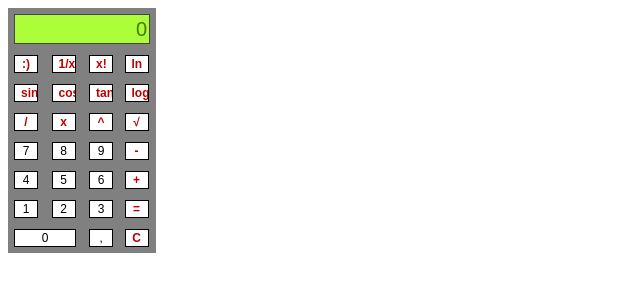
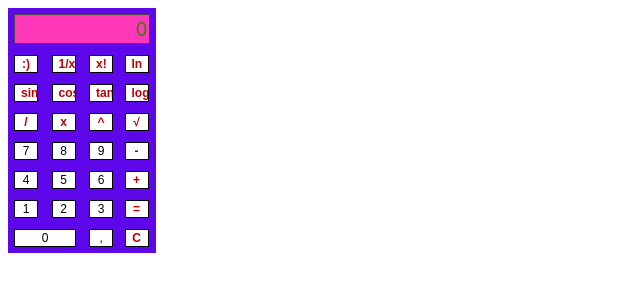
Before and after one commit to hayderrojas84/GIMNASIO_, a plain HTML site: page CALCULADORA CIENTIFICA/index.html in a window 1280 px wide. Shown: the whole page, without its empty margins (0-640 px from the left). Drawn offline with Linux system fonts and the light colour scheme.

Commit message:
Actulizacion

```diff
--- a/CALCULADORA CIENTIFICA/style.css
+++ b/CALCULADORA CIENTIFICA/style.css
@@ -1,5 +1,5 @@
 #calculadora {
-  background: gray;
+  background: rgb(94, 7, 234);
   border: 0;
 }
 
@@ -10,7 +10,7 @@
 
 
 .cajita_valor {
-  background-color: #acff38;
+  background-color: #ff38b9;
   color: #467702;
   border: 1px solid #454545;
   width: 130px;
```
